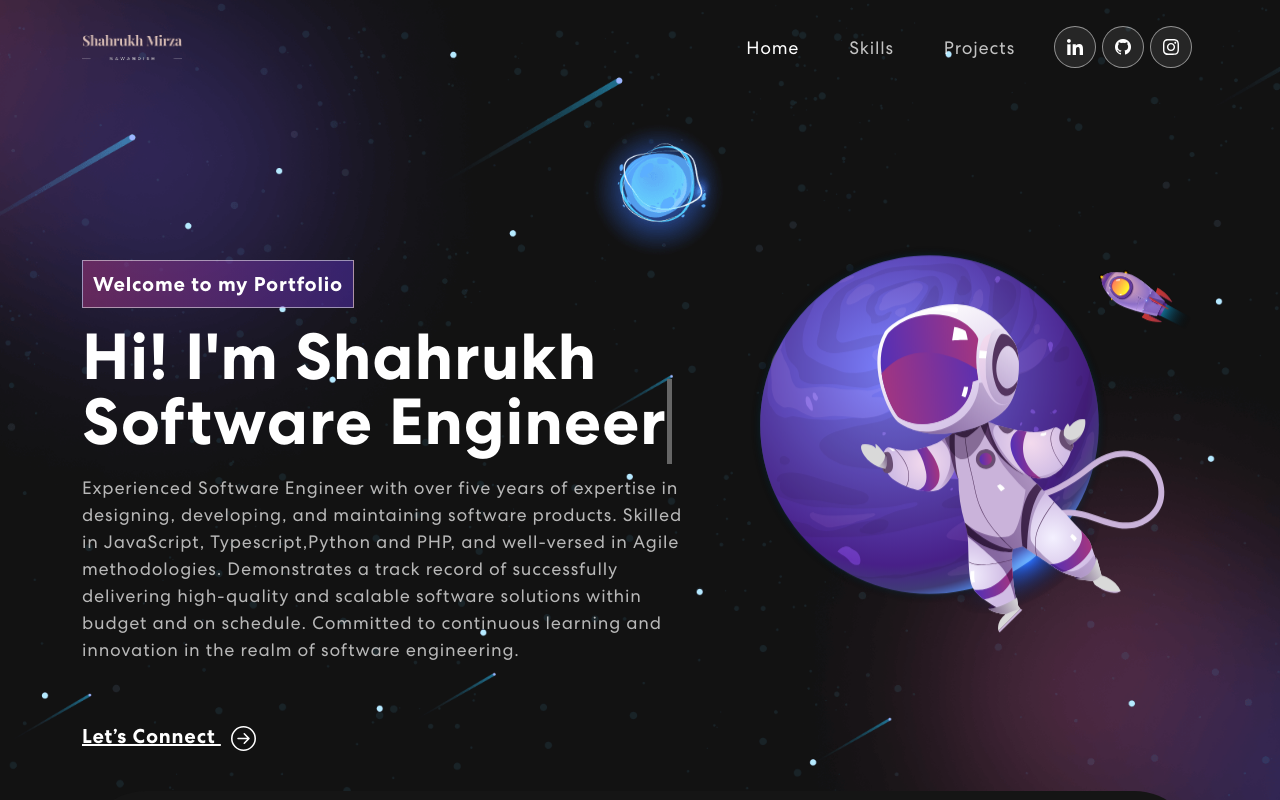
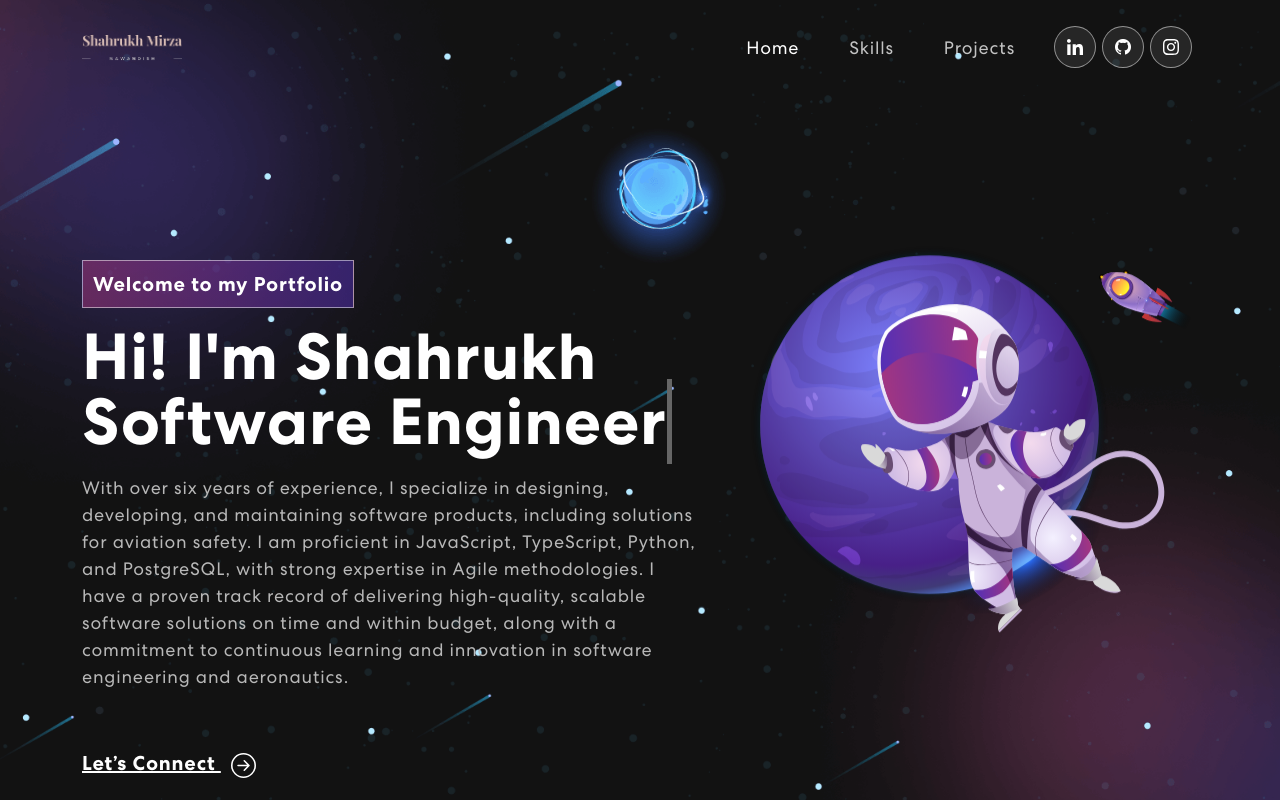
Before and after one commit to shahreukh/portfolio, a React (Create React App) app: page / in a window 1280 px wide. Shown: the top 800 px of the page. Built offline with nearby package versions, Linux system fonts and the light colour scheme; no server answers.

Commit message:
Update Banner.js

```diff
--- a/src/components/Banner.js
+++ b/src/components/Banner.js
@@ -75,7 +75,7 @@ export const Banner = () => {
                     </span>
                   </h1>
                   <p>
-                    Experienced Software Engineer with over five years of expertise in designing, developing, and maintaining software products. Skilled in JavaScript, Typescript,Python and PHP, and well-versed in Agile methodologies. Demonstrates a track record of successfully delivering high-quality and scalable software solutions within budget and on schedule. Committed to continuous learning and innovation in the realm of software engineering.
+                    With over six years of experience, I specialize in designing, developing, and maintaining software products, including solutions for aviation safety. I am proficient in JavaScript, TypeScript, Python, and PostgreSQL, with strong expertise in Agile methodologies. I have a proven track record of delivering high-quality, scalable software solutions on time and within budget, along with a commitment to continuous learning and innovation in software engineering and aeronautics.
                   </p>
                   <button onClick={() => console.log('connect')}>
                     <a
```
